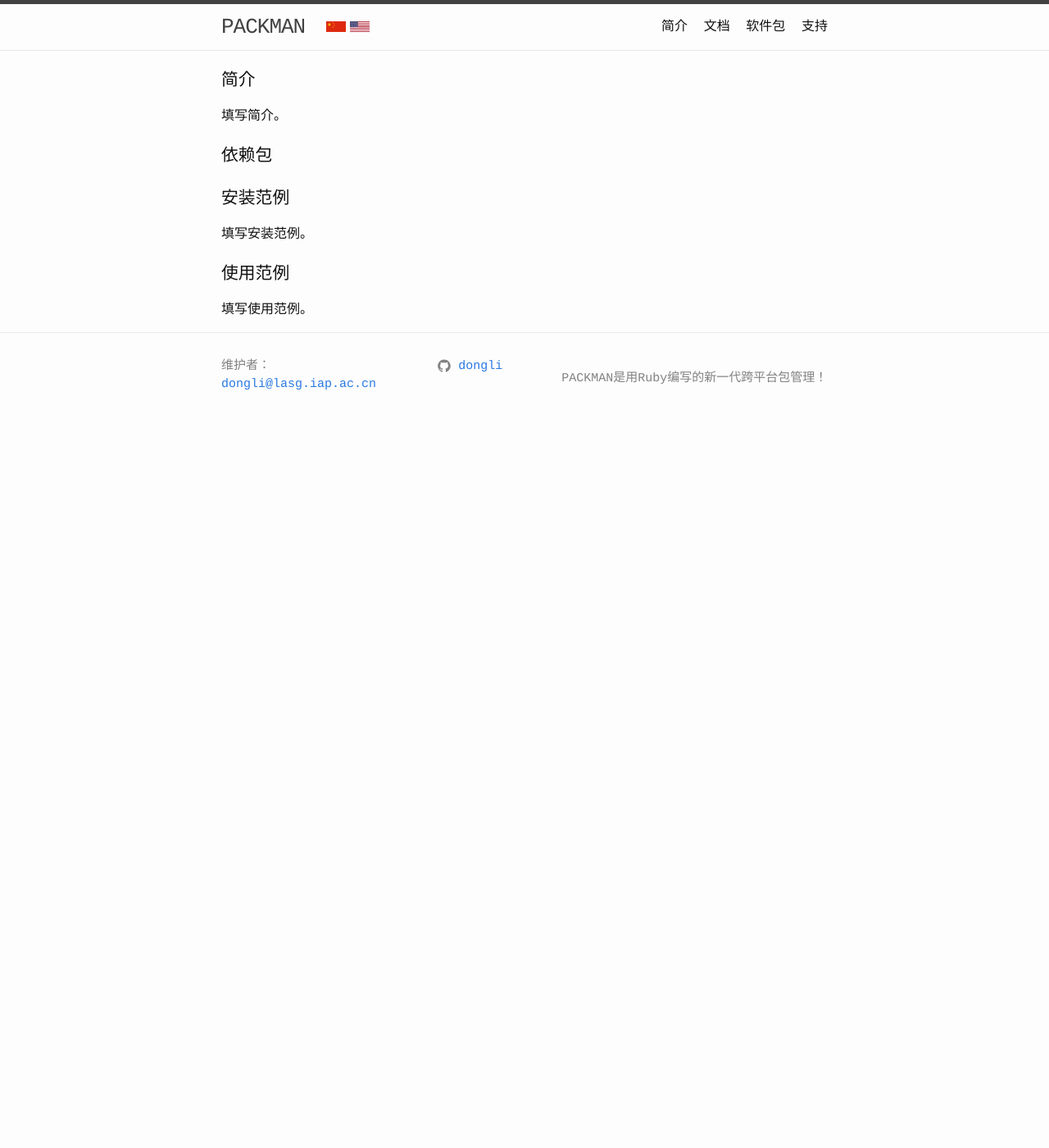
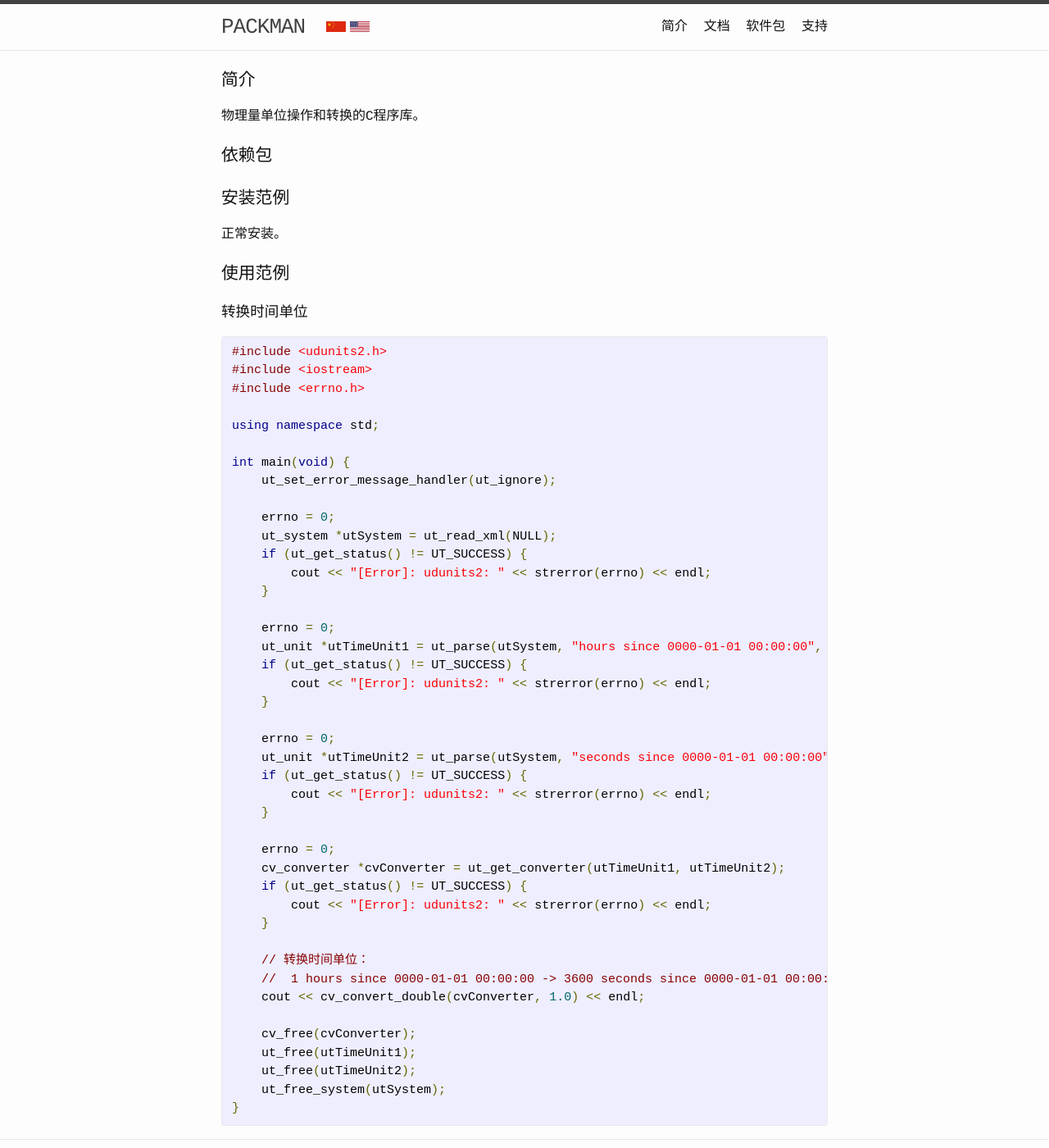
Before and after one commit to dongli/legacy-packman, a Jekyll site: the page built from zh/packages/udunits.html, in a window 1280 px wide and 1400 px high. Shown: the whole window at 82% size. Built offline with Jekyll 4.4.1, drawn with Linux system fonts in a browser that asks for light colours.

Commit message:
Update Udunits package info

```diff
--- a/zh/packages/udunits.html
+++ b/zh/packages/udunits.html
@@ -6,7 +6,7 @@ tags: package
 ---
 <h1>简介</h1>
 <p>
-    填写简介。
+    物理量单位操作和转换的C程序库。
 </p>
 <h1>依赖包</h1>
 <p>
@@ -15,9 +15,53 @@ tags: package
 </p>
 <h1>安装范例</h1>
 <p>
-    填写安装范例。
+    正常安装。
 </p>
 <h1>使用范例</h1>
+<h2>转换时间单位</h2>
 <p>
-    填写使用范例。
+<pre class="prettyprint">
+#include &lt;udunits2.h&gt;
+#include &lt;iostream&gt;
+#include &lt;errno.h&gt;
+
+using namespace std;
+
+int main(void) {
+    ut_set_error_message_handler(ut_ignore);
+
+    errno = 0;
+    ut_system *utSystem = ut_read_xml(NULL);
+    if (ut_get_status() != UT_SUCCESS) {
+        cout << "[Error]: udunits2: " << strerror(errno) << endl;
+    }
+
+    errno = 0;
+    ut_unit *utTimeUnit1 = ut_parse(utSystem, "hours since 0000-01-01 00:00:00", UT_ASCII);
+    if (ut_get_status() != UT_SUCCESS) {
+        cout << "[Error]: udunits2: " << strerror(errno) << endl;
+    }
+
+    errno = 0;
+    ut_unit *utTimeUnit2 = ut_parse(utSystem, "seconds since 0000-01-01 00:00:00", UT_ASCII);
+    if (ut_get_status() != UT_SUCCESS) {
+        cout << "[Error]: udunits2: " << strerror(errno) << endl;
+    }
+
+    errno = 0;
+    cv_converter *cvConverter = ut_get_converter(utTimeUnit1, utTimeUnit2);
+    if (ut_get_status() != UT_SUCCESS) {
+        cout << "[Error]: udunits2: " << strerror(errno) << endl;
+    }
+
+    // 转换时间单位：
+    //	1 hours since 0000-01-01 00:00:00 -> 3600 seconds since 0000-01-01 00:00:00
+    cout << cv_convert_double(cvConverter, 1.0) << endl;
+
+    cv_free(cvConverter);
+    ut_free(utTimeUnit1);
+    ut_free(utTimeUnit2);
+    ut_free_system(utSystem);
+}
+</pre>
 </p>
```
